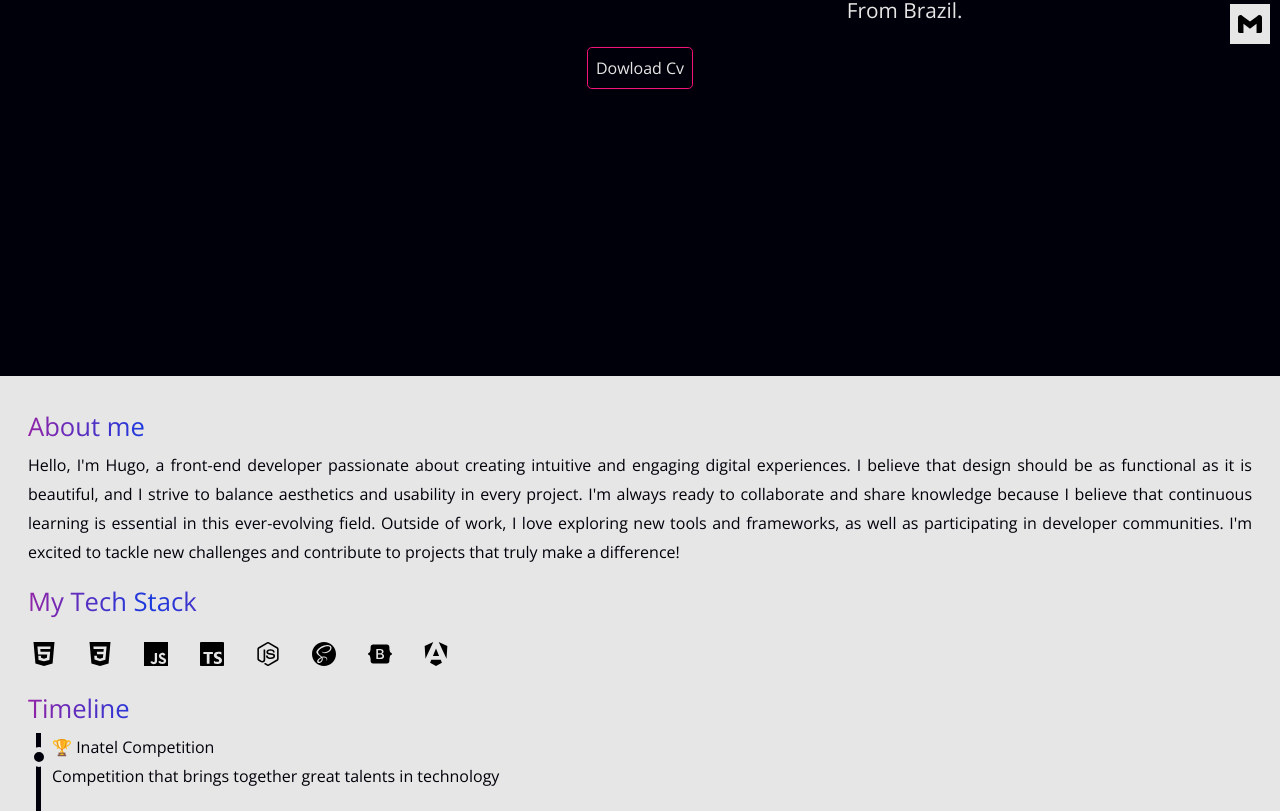
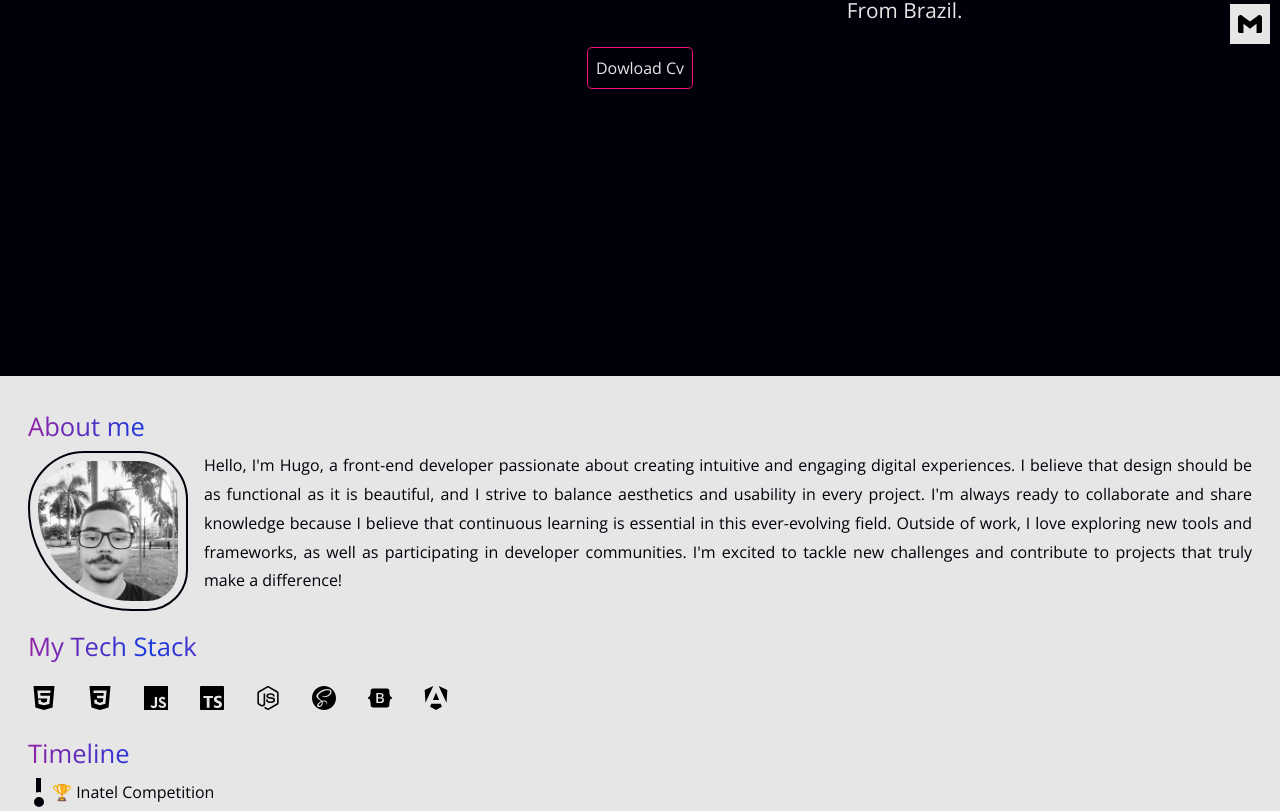
Before and after one commit to Hugodelelis/portfolio, an Angular app: page / in a window 1280 px wide. Shown: the part 424-1235 px from the top of the page. Built offline with nearby package versions, Linux system fonts and the light colour scheme.

Commit message:
add my photo

```diff
--- a/src/app/modules/components/about/about.component.html
+++ b/src/app/modules/components/about/about.component.html
@@ -2,6 +2,8 @@
     <div class="container">
         <div class="description">
             <h2>About me</h2>
+            <div class="about">
+                <img src="assets/imgs/hugo.jpg" alt="Hugow.Dev" class="my-img">
                 <p>
                     Hello, I'm Hugo, a front-end developer passionate about creating intuitive and engaging digital experiences. I believe that
                     design should be as functional as it is beautiful, and I strive to balance aesthetics and usability in every project. I'm always
@@ -9,8 +11,9 @@
                     I love exploring new tools and frameworks, as well as participating in developer communities. I'm excited to tackle new
                     challenges and contribute to projects that truly make a difference!
                 </p>
+            </div>
 
-            <h2 class="right">My Tech Stack</h2>
+            <h2>My Tech Stack</h2>
             <div class="stacks">
                 <img src="assets/icons/html5.svg" alt="html5">
                 <img src="assets/icons/css3.svg" alt="css3">
--- a/src/app/modules/components/about/about.component.scss
+++ b/src/app/modules/components/about/about.component.scss
@@ -14,6 +14,13 @@
             justify-content: center;
             align-items: center;
             max-width: 80em;
+
+            .about {
+                display: flex;
+                justify-content: center;
+                align-items: center;
+                gap: 1em;
+            }
 
             .stacks {
                 display: flex;
@@ -66,4 +73,10 @@
             }
         }
     }
+
+    @media (max-width: 992px) {
+        .about {
+            flex-direction: column;
+        }
+    }
 }
--- /dev/null
+++ b/src/scss/components/_animations.scss
@@ -0,0 +1,44 @@
+@keyframes changeBorderRadius {
+    0% {
+        border-radius: 60% 80% 60% 90%;
+    }
+    15% {
+        border-radius: 50% 70% 50% 80%;
+    }
+    30% {
+        border-radius: 20% 40% 70% 90%;
+    }
+    45% {
+        border-radius: 70% 40% 10% 60%;
+    }
+    60% {
+        border-radius: 10% 30% 50% 90%;
+    }
+    75% {
+        border-radius: 80% 10% 60% 30%;
+    }
+    90% {
+        border-radius: 50% 60% 30% 50%;
+    }
+    100% {
+        border-radius: 60% 80% 60% 90%;
+    }
+}
+
+@keyframes animate {
+    0% {
+        background-position: 0 0;
+    }
+    25% {
+        background-position: 100% 0;
+    }
+    50% {
+        background-position: 100% 100%;
+    }
+    75% {
+        background-position: 0 100%;
+    }
+    100% {
+        background-position: 0 0;
+    }
+}
--- a/src/scss/components/_index.scss
+++ b/src/scss/components/_index.scss
@@ -1 +1,2 @@
-@use 'titles'
+@use 'titles';
+@use 'animations';
--- a/src/scss/components/_titles.scss
+++ b/src/scss/components/_titles.scss
@@ -34,21 +34,3 @@ p {
     letter-spacing: 0.7;
     text-align: justify;
 }
-
-@keyframes animate {
-    0% {
-        background-position: 0 0;
-    }
-    25% {
-        background-position: 100% 0;
-    }
-    50% {
-        background-position: 100% 100%;
-    }
-    75% {
-        background-position: 0 100%;
-    }
-    100% {
-        background-position: 0 0;
-    }
-}
--- a/src/scss/layout/_imgs.scss
+++ b/src/scss/layout/_imgs.scss
@@ -10,6 +10,15 @@ img {
     }
 }
 
+.my-img {
+    min-width: 10em;
+    object-fit: cover;
+    height: 10em;
+    transform: scale(1) !important;
+    border: 2px solid var(--black-010);
+    animation: changeBorderRadius 10s ease-out infinite;
+}
+
 .img-project {
     width: 20em;
     height: 10em;
```
Also changed, not shown: src/assets/imgs/hugo.jpg (added). Lines whose indentation alone changed are shown as unchanged.
